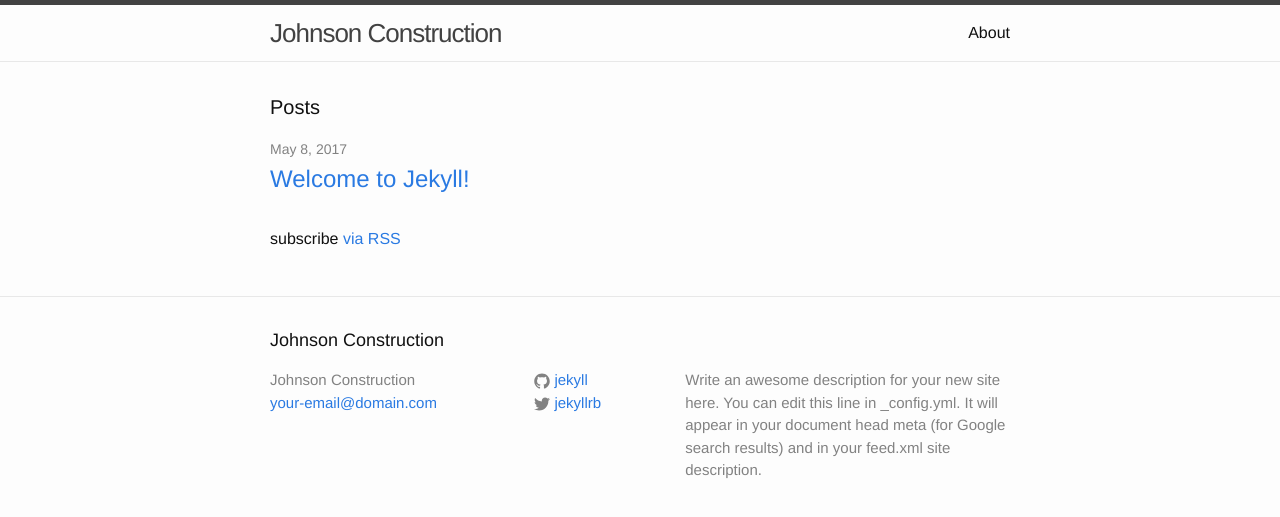
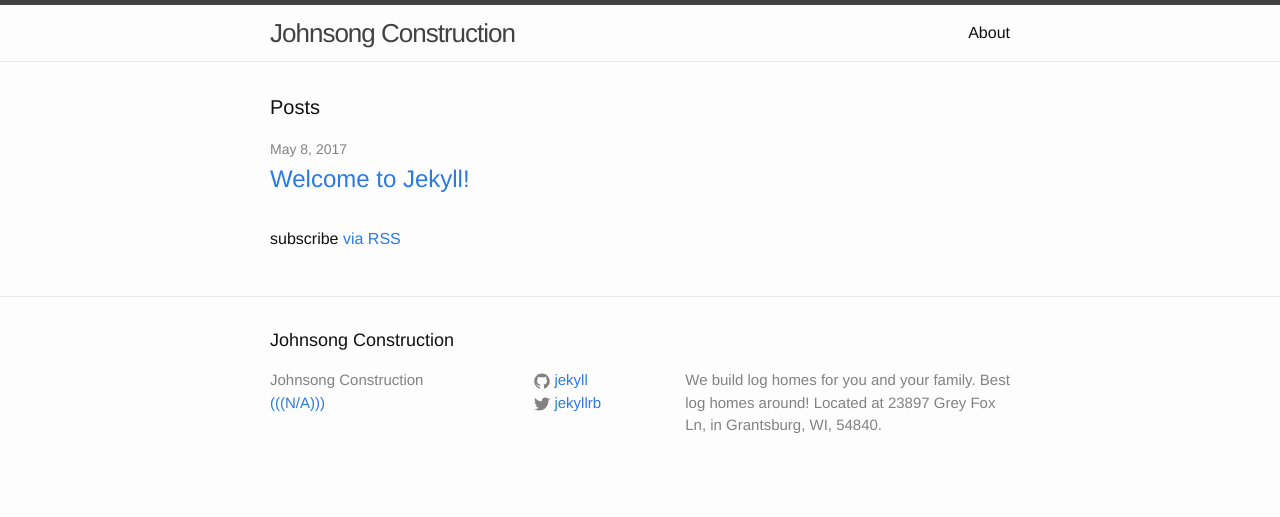
Before and after one commit to Maekrix/Maekrix.github.io, a Jekyll site: the page built from index.html, in a window 1280 px wide. Shown: the top 517 px of the page. Built offline with Jekyll 4.4.1, drawn with Linux system fonts in a browser that asks for light colours.

Commit message:
Update _config.yml

```diff
--- a/_config.yml
+++ b/_config.yml
@@ -1,4 +1,4 @@
-# Welcome to Jekyll!
+# Hello There!!!
 #
 # This config file is meant for settings that affect your whole blog, values
 # which you are expected to set up once and rarely need to edit after that.
@@ -6,12 +6,10 @@
 # 'jekyll serve'. If you change this file, please restart the server process.
 
 # Site settings
-title: Johnson Construction
-email: your-email@domain.com
+title: Johnsong Construction
+email: (((N/A)))
 description: > # this means to ignore newlines until "baseurl:"
-  Write an awesome description for your new site here. You can edit this
-  line in _config.yml. It will appear in your document head meta (for
-  Google search results) and in your feed.xml site description.
+  We build log homes for you and your family. Best log homes around! Located at 23897 Grey Fox Ln, in Grantsburg, WI, 54840.
 baseurl: "" # the subpath of your site, e.g. /blog
 url: "http://yourdomain.com" # the base hostname & protocol for your site
 twitter_username: jekyllrb
```
